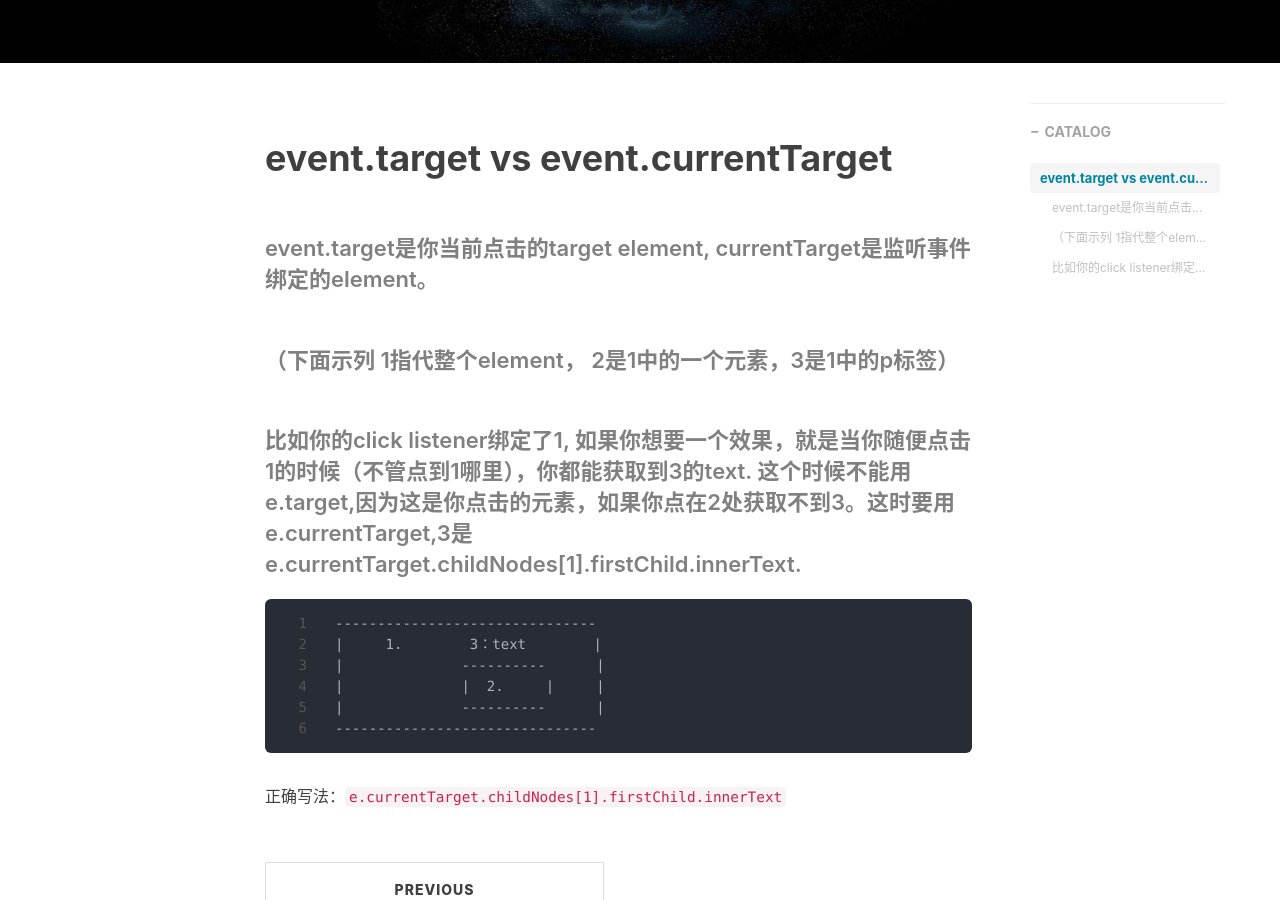
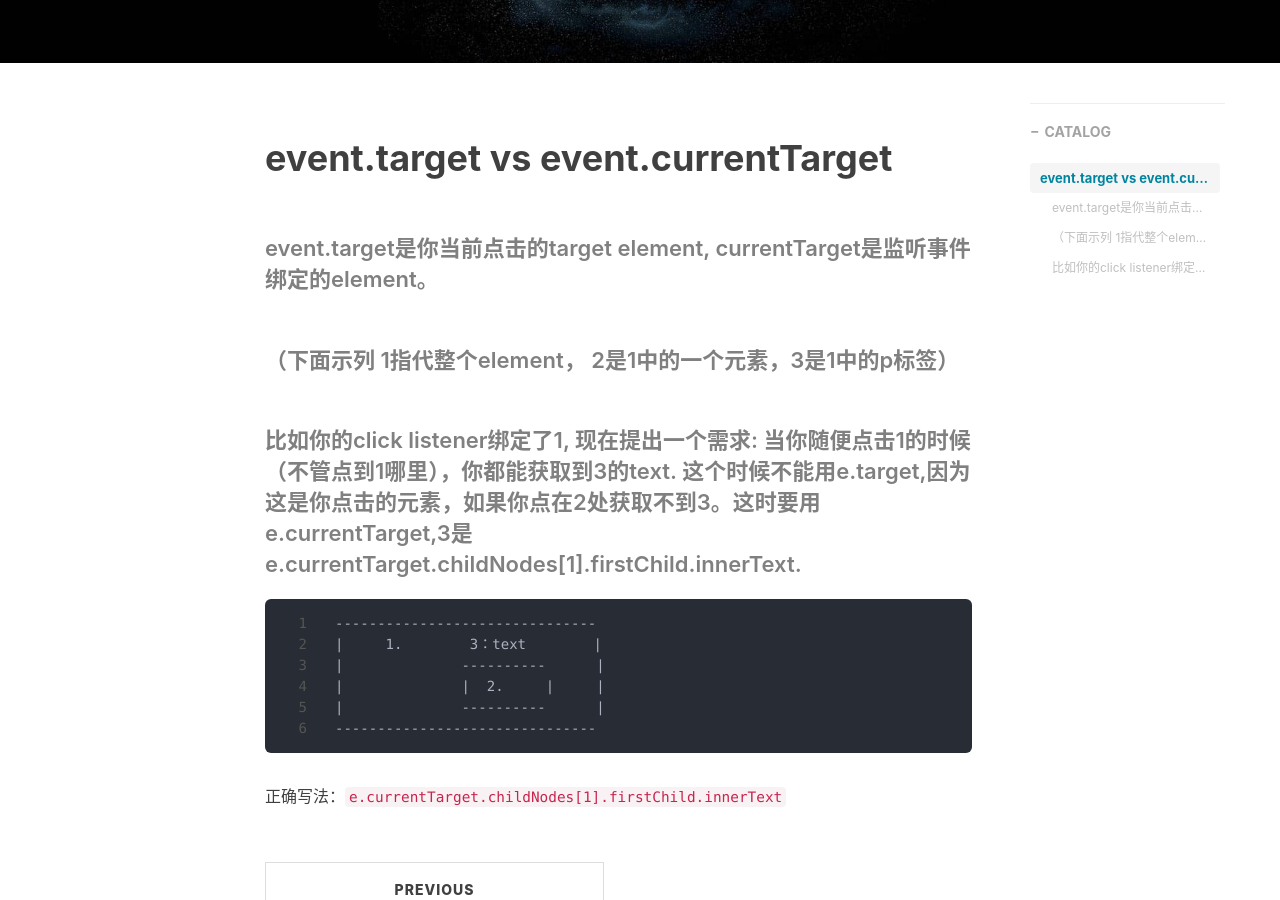
Before and after one commit to kkkokili/kkkokili.github.io, a Jekyll site: the page built from _posts/2021-12-29-event-target-vs-event-currentTarget.md, in a window 1280 px wide and 900 px high, scrolled down 487 px. Built offline with Jekyll 4.4.1, drawn with Linux system fonts in a browser that asks for light colours; nearby versions of some CDN libraries; comment, search, counter and statistics services are not loaded.

Commit message:
Update 2021-12-29-event-target-vs-event-currentTarget.md

````diff
--- a/_posts/2021-12-29-event-target-vs-event-currentTarget.md
+++ b/_posts/2021-12-29-event-target-vs-event-currentTarget.md
@@ -17,7 +17,7 @@ tags:
 
 #### event.target是你当前点击的target element, currentTarget是监听事件绑定的element。
 #### （下面示列 1指代整个element， 2是1中的一个元素，3是1中的p标签）
-#### 比如你的click listener绑定了1, 如果你想要一个效果，就是当你随便点击1的时候（不管点到1哪里），你都能获取到3的text. 这个时候不能用e.target,因为这是你点击的元素，如果你点在2处获取不到3。这时要用e.currentTarget,3是e.currentTarget.childNodes[1].firstChild.innerText.
+#### 比如你的click listener绑定了1, 现在提出一个需求: 当你随便点击1的时候（不管点到1哪里），你都能获取到3的text. 这个时候不能用e.target,因为这是你点击的元素，如果你点在2处获取不到3。这时要用e.currentTarget,3是e.currentTarget.childNodes[1].firstChild.innerText.
 
 ```
 -------------------------------
````
